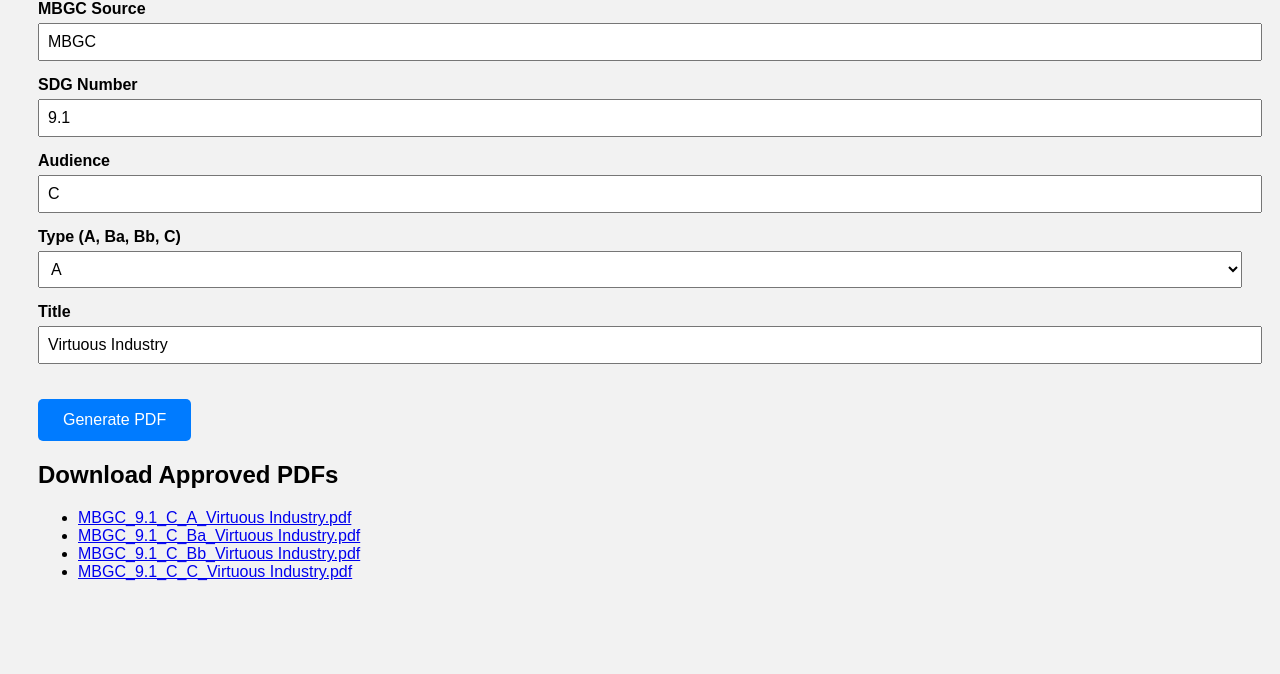
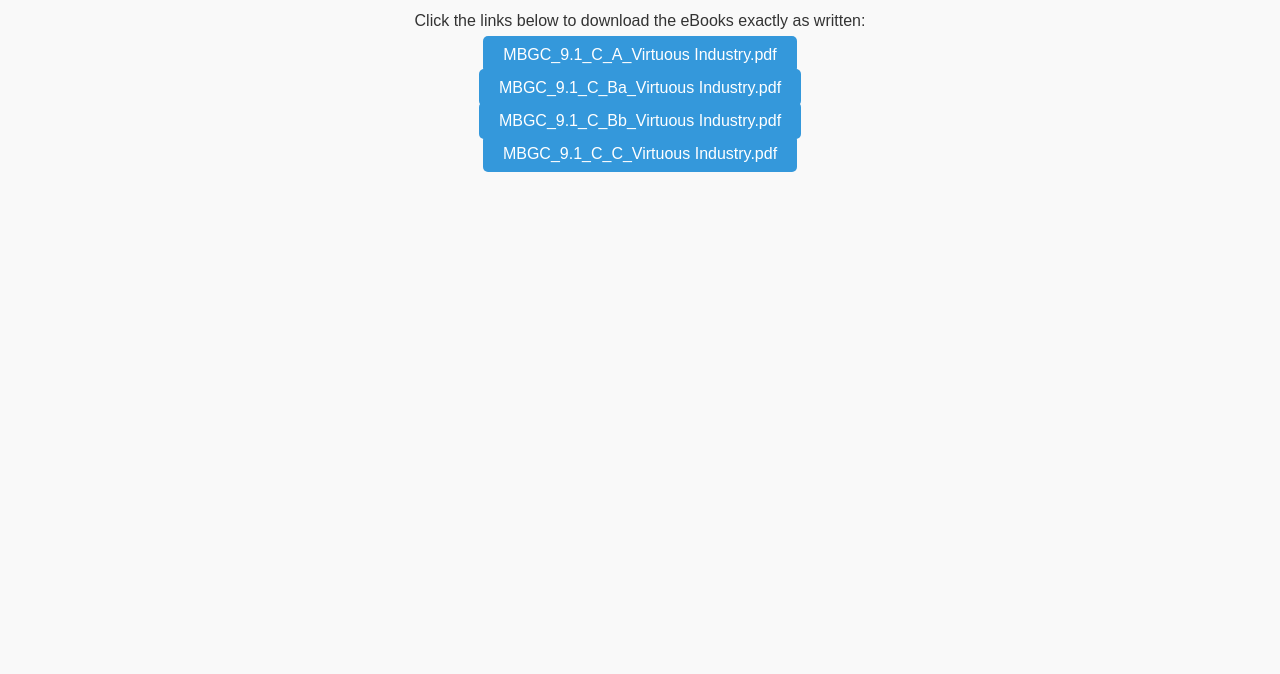
Before and after one commit to Lyne787/setbook-tool, a plain HTML site: page Index.html in a window 1280 px wide. Shown: the part 126-800 px from the top of the page. Drawn offline with nearby package versions, Linux system fonts and the light colour scheme.

Commit message:
Update Index.html

```diff
--- a/Index.html
+++ b/Index.html
@@ -3,128 +3,46 @@
 <head>
     <meta charset="UTF-8">
     <meta name="viewport" content="width=device-width, initial-scale=1.0">
-  <title>SetBook PDF Generator</title>
-  <script src="https://cdnjs.cloudflare.com/ajax/libs/jspdf/2.5.1/jspdf.umd.min.js"></script>
+    <title>SetBook Downloads</title>
     <style>
         body {
             font-family: Arial, sans-serif;
-      padding: 30px;
-      background-color: #f2f2f2;
+            background-color: #f9f9f9;
+            color: #333;
+            text-align: center;
+            padding: 50px;
         }
         h1 {
-      text-align: center;
-      margin-bottom: 30px;
+            color: #2c3e50;
         }
-    .input-group {
-      margin-bottom: 15px;
+        ul {
+            list-style-type: none;
+            padding: 0;
         }
-    label {
-      display: block;
-      margin-bottom: 5px;
-      font-weight: bold;
+        li {
+            margin: 15px 0;
         }
-    input, select {
-      width: 100%;
-      padding: 8px;
-      font-size: 16px;
+        a {
+            text-decoration: none;
+            color: #fff;
+            background-color: #3498db;
+            padding: 10px 20px;
+            border-radius: 5px;
+            transition: background-color 0.3s;
         }
-    button {
-      padding: 12px 25px;
-      font-size: 16px;
-      background-color: #007bff;
-      color: white;
-      border: none;
-      cursor: pointer;
-      border-radius: 5px;
-      margin-top: 20px;
-    }
-    button:hover {
-      background-color: #0056b3;
+        a:hover {
+            background-color: #2980b9;
         }
     </style>
 </head>
 <body>
-
-  <h1>SetBook PDF Generator</h1>
-
-  <div class="input-group">
-    <label for="mbgc">MBGC Source</label>
-    <input type="text" id="mbgc" value="MBGC">
-  </div>
-
-  <div class="input-group">
-    <label for="sdg">SDG Number</label>
-    <input type="text" id="sdg" value="9.1">
-  </div>
-
-  <div class="input-group">
-    <label for="audience">Audience</label>
-    <input type="text" id="audience" value="C">
-  </div>
-
-  <div class="input-group">
-    <label for="type">Type (A, Ba, Bb, C)</label>
-    <select id="type">
-      <option value="A">A</option>
-      <option value="Ba">Ba</option>
-      <option value="Bb">Bb</option>
-      <option value="C">C</option>
-    </select>
-  </div>
-
-  <div class="input-group">
-    <label for="title">Title</label>
-    <input type="text" id="title" value="Virtuous Industry">
-  </div>
-
-  <button onclick="generatePDF()">Generate PDF</button>
-
-  <script>
-    async function generatePDF() {
-      const { jsPDF } = window.jspdf;
-      const mbgc = document.getElementById('mbgc').value;
-      const sdg = document.getElementById('sdg').value;
-      const audience = document.getElementById('audience').value;
-      const type = document.getElementById('type').value;
-      const title = document.getElementById('title').value;
-
-      const fileName = `${mbgc}_${sdg}_${audience}_${type}_${title}.pdf`;
-
-      const doc = new jsPDF();
-
-      doc.setFontSize(20);
-      doc.text(title, 20, 30);
-
-      doc.setFontSize(12);
-      doc.text(`MBGC Source: ${mbgc}`, 20, 50);
-      doc.text(`SDG Number: ${sdg}`, 20, 60);
-      doc.text(`Audience: ${audience}`, 20, 70);
-      doc.text(`Type: ${type}`, 20, 80);
-
-      doc.text("Content goes here. You can add more dynamic text as needed.", 20, 100);
-
-      doc.save(MBGC_9.1_C_A_Virtuous_Industry.pdf
-
-MBGC_9.1_C_Ba_Virtuous_Industry.pdf
-
-MBGC_9.1_C_Bb_Virtuous_Industry.pdf
-
-MBGC_9.1_C_C_Virtuous_Industry.pdf);
-      alert(`PDF generated: ${MBGC_9.1_C_A_Virtuous_Industry.pdf
-
-MBGC_9.1_C_Ba_Virtuous_Industry.pdf
-
-MBGC_9.1_C_Bb_Virtuous_Industry.pdf
-
-MBGC_9.1_C_C_Virtuous_Industry.pdf}`);
-    }
-  </script>
-
+    <h1>Download Approved SetBooks</h1>
+    <p>Click the links below to download the eBooks exactly as written:</p>
+    <ul>
+        <li><a href="https://github.com/lyne787/setbook-tool/blob/main/MBGC_9.1_C_A_Virtuous_Industry.pdf?raw=true" target="_blank">MBGC_9.1_C_A_Virtuous Industry.pdf</a></li>
+        <li><a href="https://github.com/lyne787/setbook-tool/blob/main/MBGC_9.1_C_Ba_Virtuous_Industry.pdf?raw=true" target="_blank">MBGC_9.1_C_Ba_Virtuous Industry.pdf</a></li>
+        <li><a href="https://github.com/lyne787/setbook-tool/blob/main/MBGC_9.1_C_Bb_Virtuous_Industry.pdf?raw=true" target="_blank">MBGC_9.1_C_Bb_Virtuous Industry.pdf</a></li>
+        <li><a href="https://github.com/lyne787/setbook-tool/blob/main/MBGC_9.1_C_C_Virtuous_Industry.pdf?raw=true" target="_blank">MBGC_9.1_C_C_Virtuous Industry.pdf</a></li>
+    </ul>
 </body>
 </html>
-<h2>Download Approved PDFs</h2>
-<ul>
-  <li><a href="https://github.com/Lyne787/setbook-tool/blob/main/MBGC_9.1_C_A_Virtuous_Industry.pdf?raw=true" target="_blank">MBGC_9.1_C_A_Virtuous Industry.pdf</a></li>
-  <li><a href="https://github.com/Lyne787/setbook-tool/blob/main/MBGC_9.1_C_Ba_Virtuous_Industry.pdf?raw=true" target="_blank">MBGC_9.1_C_Ba_Virtuous Industry.pdf</a></li>
-  <li><a href="https://github.com/Lyne787/setbook-tool/blob/main/MBGC_9.1_C_Bb_Virtuous_Industry.pdf?raw=true" target="_blank">MBGC_9.1_C_Bb_Virtuous Industry.pdf</a></li>
-  <li><a href="https://github.com/Lyne787/setbook-tool/blob/main/MBGC_9.1_C_C_Virtuous_Industry.pdf?raw=true" target="_blank">MBGC_9.1_C_C_Virtuous Industry.pdf</a></li>
```
Lines whose indentation alone changed are shown as unchanged.
